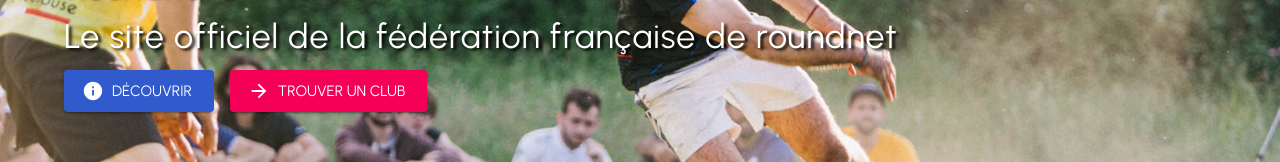
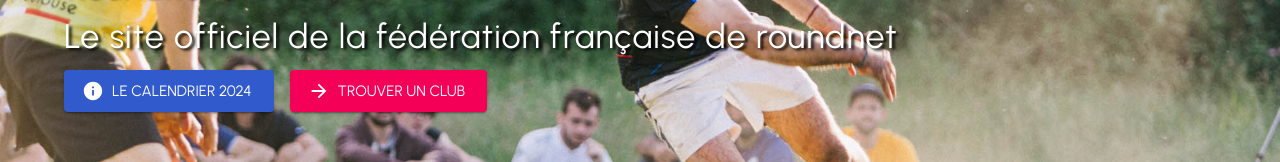
Before and after one commit to RoundnetFrance/Roundnet-France, a Next.js app: page / in a window 1280 px wide. Shown: the part 310-472 px from the top of the page. Built offline with nearby package versions, Linux system fonts and the light colour scheme; no server answers; the database is empty.

Commit message:
bouton accueil vers calendrier et modif de style

```diff
--- a/components/events/timeline-single.js
+++ b/components/events/timeline-single.js
@@ -41,7 +41,7 @@ export default function TimelineSingle({ event, withYear }) {
       sx={{
         p: 2,
         my: 1,
-        backgroundColor: isFrenchMajorEvent ? "primary.lightest" : "neutral",
+        backgroundColor: "neutral",
         borderRadius: 2,
         transition: "all 0.2s ease-in-out",
       }}
--- a/pages/index.js
+++ b/pages/index.js
@@ -38,8 +38,8 @@ export default function HomePage({
         title="Roundnet France"
         subtitle="Le site officiel de la fédération française de roundnet"
         image="/images/home-slide.jpg"
-        mainButtonText="Découvrir"
-        mainButtonLink="#rules-demo"
+        mainButtonText="Le calendrier 2024"
+        mainButtonLink="/calendrier"
         altButtonText="Trouver un club"
         altButtonLink="/clubs-et-communautes/liste-des-clubs"
       />
```
